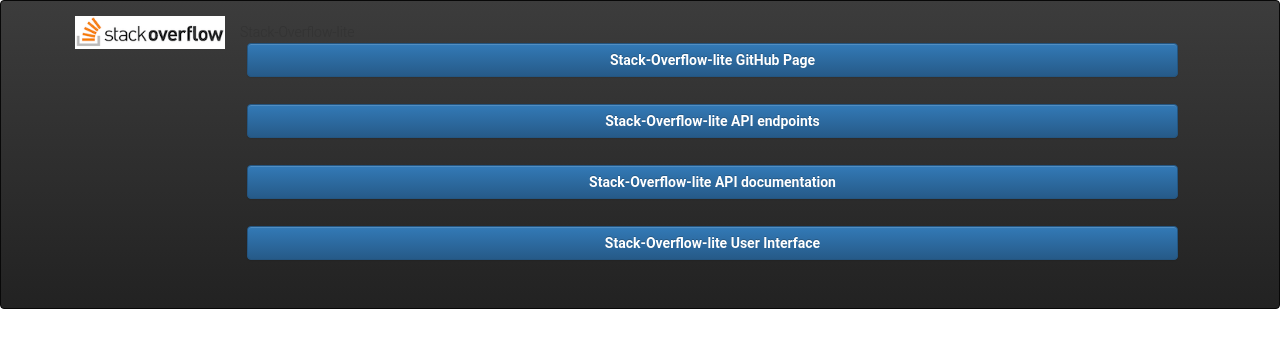
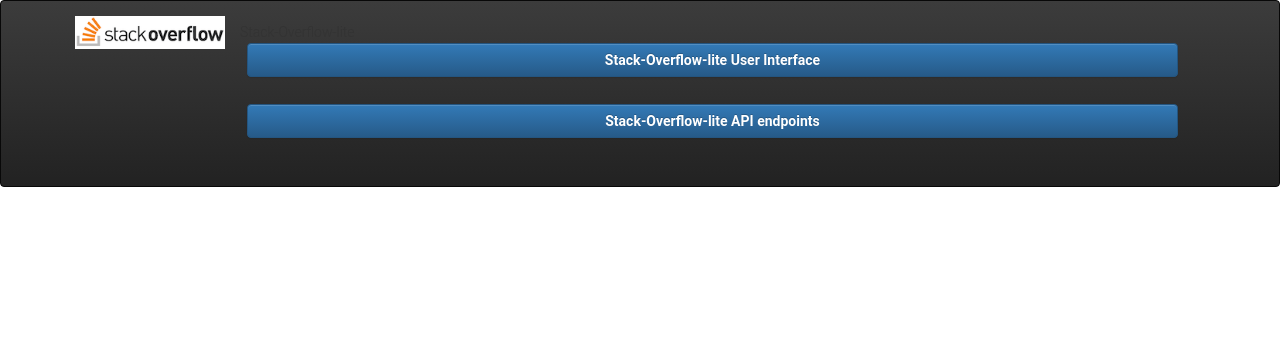
Before and after one commit to blairt001/StackOverflow-lite, a Flask app: page / in a window 1280 px wide. Shown: the top 348 px of the page. Run offline with Flask 2, Linux system fonts and the light colour scheme; some libraries are stand-ins or nearby versions.

Commit message:
[Feature #162845924] Set up home page template

```diff
--- a/app/templates/home.html
+++ b/app/templates/home.html
@@ -10,37 +10,21 @@
                     </div>
                     <div class="form-container mt-20 p-15">
 
-                            <div class="form-group">
-                                    <a href="https://blairt001.github.io/Stack-Overflow-lite/" target="_blank" class="text-white">
-                                        <button class="floating header-text btn btn-primary bg-orange p-15 btn-block">
-                                            <b>Stack-Overflow-lite GitHub Page</b>
-                                        </button>
-                                    </a>
-                                </div>
-
                         <div class="form-group">
-                            <a href="/api/v1/questions" target="_blank" class="text-white">
-                                <button class="floating header-text btn btn-primary bg-orange p-15 btn-block">
-                                    <b>Stack-Overflow-lite API endpoints</b>
-                                </button>
-                            </a>
-                        </div>
-                        <div class="form-group">
-                            <a href="#" target="_blank" class="text-white">
-                                <button class="floating header-text btn btn-primary bg-orange p-15 btn-block">
-                                    <b>Stack-Overflow-lite API documentation</b>
-                                </button>
-                            </a>
-                        </div>
-
-                        <div class="form-group">
-                            <a href="https://blairt001.github.io/stackoverflow-lite/UI/" target="_blank" class="text-white">
+                            <a href="https://blairt001.github.io/StackOverflow-lite/UI/" target="_blank" class="text-white">
                                 <button class="floating header-text btn btn-primary bg-orange p-15 btn-block">
                                     <b>Stack-Overflow-lite User Interface</b>
                                 </button>
                             </a>
                         </div>
 
+                        <div class="form-group">
+                            <a href="/api/v1/questions/answers" target="_blank" class="text-white">
+                                <button class="floating header-text btn btn-primary bg-orange p-15 btn-block">
+                                    <b>Stack-Overflow-lite API endpoints</b>
+                                </button>
+                            </a>
+                        </div>
                     </div>
             </div>
             <div class="col-4">&nbsp;</div>
```
